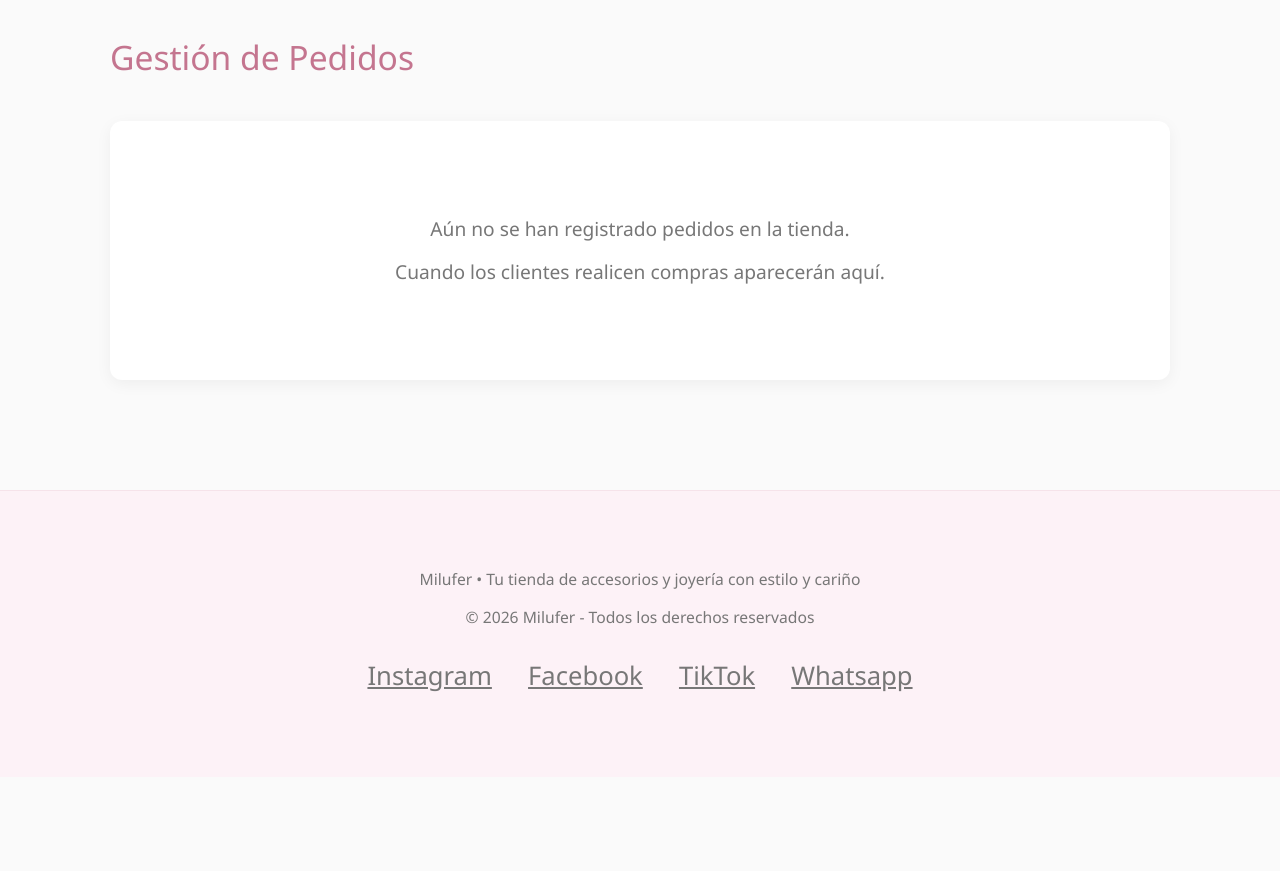
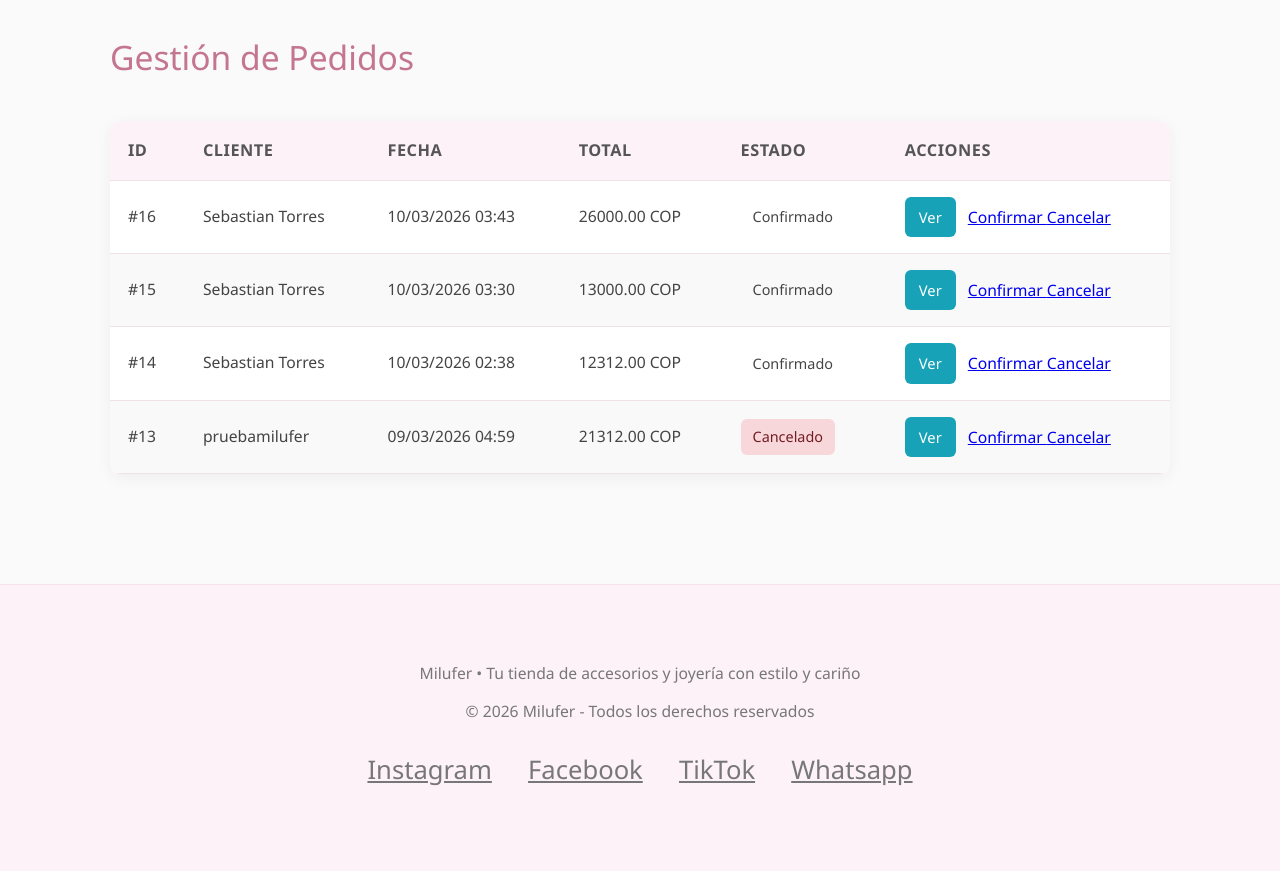
Before and after one commit to SebastianTorresAA/MILUFER.V.1, a Django app: page /dashboard/pedidos/ in a window 1280 px wide. Shown: the part 124-995 px from the top of the page. Before the commit the page ends 816 px from the top, so only its background shows below. Run offline with Django 5.2, Linux system fonts and the light colour scheme; a user stored in the database is signed in; data comes from the database, SQL or seed files in the repository; both versions use the stored data as it was after the commit.

Commit message:
Corrige confirmación de pedidos y descuento de stock

```diff
--- a/dashboard/urls.py
+++ b/dashboard/urls.py
@@ -6,12 +6,20 @@ app_name = "dashboard"
 urlpatterns = [
     path("", views.dashboard_home, name="home"),
     path("clientes/", views.clientes_view, name="clientes"),
+
     path("estadisticas/", views.estadisticas_view, name="estadisticas"),
+
     path("pedidos/", views.pedidos_view, name="pedidos"),
+    path("pedidos/<int:pedido_id>/detalle/", views.detalle_pedido, name="admin_detalle_pedido"),
+    path("pedidos/<int:pedido_id>/confirmar/", views.confirmar_pedido, name="admin_confirmar_pedido"),
+    path("pedidos/<int:pedido_id>/cancelar/", views.cancelar_pedido, name="admin_cancelar_pedido"),
+
     path("productos/", views.productos_view, name="productos"),
     path("producto/nuevo/", views.admin_agregar_producto, name="admin_agregar_producto"),
     path("producto/editar/<int:producto_id>/", views.admin_editar_producto, name="admin_editar_producto"),
     path("producto/eliminar/<int:producto_id>/", views.admin_eliminar_producto, name="admin_eliminar_producto"),
+
     path("clientes/<int:cliente_id>/", views.admin_detalle_cliente, name="admin_detalle_cliente"),
     path("clientes/editar/<int:cliente_id>/", views.admin_editar_cliente, name="admin_editar_cliente"),
+
 ]
--- a/dashboard/views.py
+++ b/dashboard/views.py
@@ -6,6 +6,7 @@ from ventas.models import Pedido, PedidoProducto
 from django.db.models import Sum, F, ExpressionWrapper, DecimalField
 from django.contrib.auth.decorators import user_passes_test
 from django import forms
+from django.contrib import messages
 
 # Decorador que restringe a superusuarios
 def superuser_required(view_func):
@@ -124,6 +125,39 @@ def pedidos_view(request):
     pedidos = Pedido.objects.all().order_by("-fecha_creacion")
     return render(request, "dashboard/pedidos.html", {"pedidos": pedidos})
 
+@superuser_required
+def detalle_pedido(request, pedido_id):
+    pedido = get_object_or_404(Pedido, id=pedido_id)
+    return render(request, "dashboard/detalle_pedido.html", {"pedido": pedido})
+
+@superuser_required
+def confirmar_pedido(request, pedido_id):
+    pedido = get_object_or_404(Pedido, id=pedido_id)
+
+    # Descontar stock de cada producto en el pedido
+    for item in pedido.items.all():  # gracias al related_name='items'
+        producto = item.producto
+        if producto.stock >= item.cantidad:
+            producto.stock -= item.cantidad
+            producto.save()
+        else:
+            # Si no hay suficiente stock, puedes decidir qué hacer:
+            # cancelar el pedido, marcarlo como expirado, etc.
+            messages.error(request, f"Stock insuficiente para {producto.nombre}")
+            return redirect("dashboard:pedidos")
+
+    # Cambiar estado del pedido
+    pedido.estado = "confirmado"
+    pedido.save()
+
+    return redirect("dashboard:pedidos")
+
+@superuser_required
+def cancelar_pedido(request, pedido_id):
+    pedido = get_object_or_404(Pedido, id=pedido_id)
+    pedido.estado = "cancelado"
+    pedido.save()
+    return redirect("dashboard:pedidos")
 # -------------------------------
 # Dashboard principal
 # -------------------------------
--- a/templates/dashboard/pedidos.html
+++ b/templates/dashboard/pedidos.html
@@ -14,7 +14,7 @@
         <h1>Gestión de Pedidos</h1>
     </div>
 
-        {% if pedido %}
+    {% if pedidos %}
         <!-- Hay pedidos → mostramos la tabla -->
         <table class="tabla-pedidos">
             <thead>
@@ -51,16 +51,24 @@
                             </span>
                         </td>
 
-                            <!-- Acciones: ver detalle y editar -->
+                        <!-- Acciones -->
                         <td class="acciones">
+                            <!-- Ver detalle -->
                             <a href="{% url 'dashboard:admin_detalle_pedido' pedido.id %}"
                                class="boton-ver">
                                 Ver
                             </a>
 
-                                <a href="{% url 'dashboard:admin_editar_pedido' pedido.id %}"
-                                   class="boton-editar">
-                                    Editar
+                            <!-- Confirmar -->
+                            <a href="{% url 'dashboard:admin_confirmar_pedido' pedido.id %}"
+                               class="boton-confirmar">
+                                Confirmar
+                            </a>
+
+                            <!-- Cancelar -->
+                            <a href="{% url 'dashboard:admin_cancelar_pedido' pedido.id %}"
+                               class="boton-cancelar">
+                                Cancelar
                             </a>
                         </td>
                     </tr>
@@ -77,5 +85,4 @@
     {% endif %}
 
 </div>
-
 {% endblock %}
```
Also changed, not shown: db.sqlite3, media/productos/dinosaurio.webp (added). Lines whose indentation alone changed are shown as unchanged.
